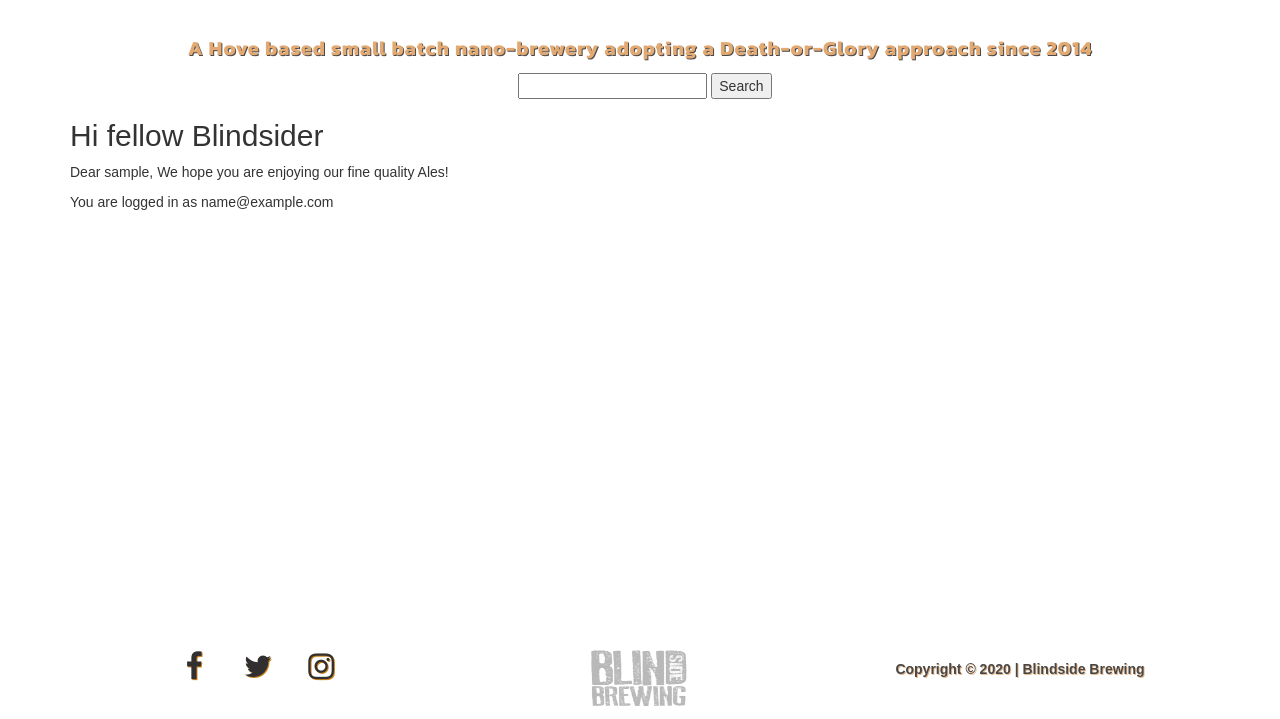
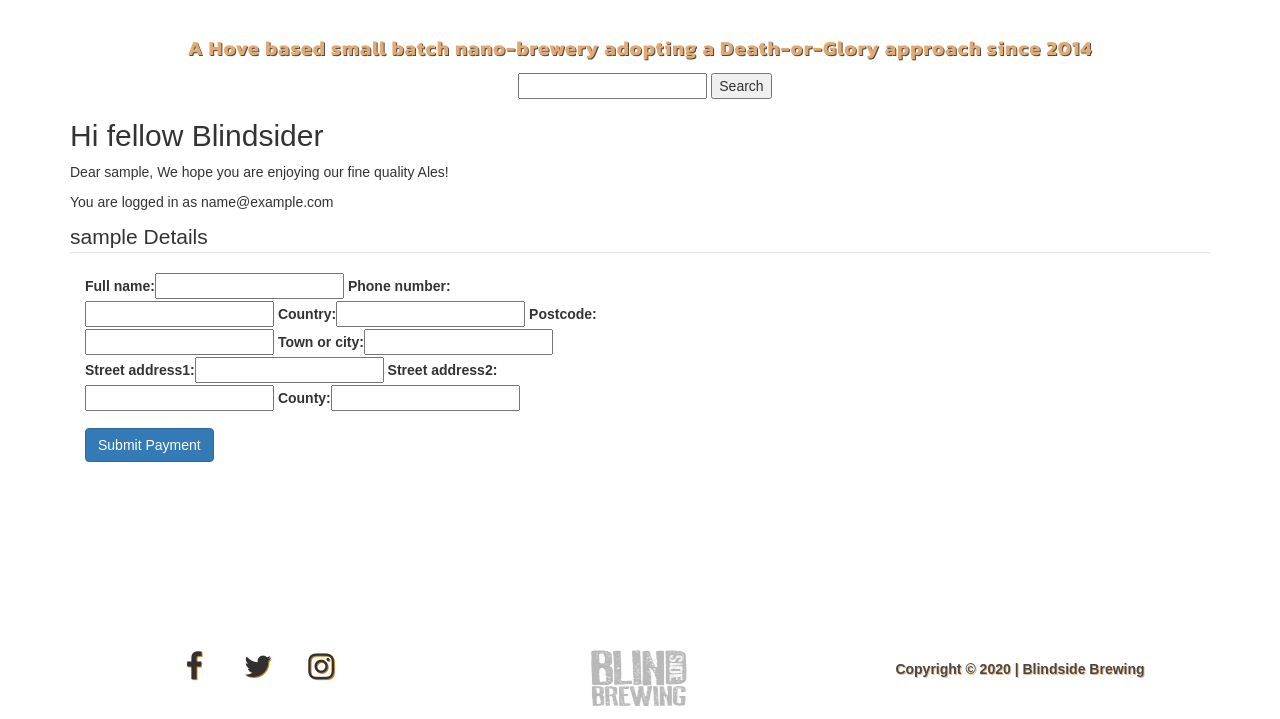
Before and after one commit to RobSimons1/ms4-ecommerce, a Django app: page /accounts/profile/ in a window 1280 px wide. Shown: the part 81-800 px from the top of the page. Run offline with Django 3.2, Linux system fonts and the light colour scheme; the visitor is signed in with stand-in values (Sample User, id 1); some libraries are stand-ins or nearby versions.

Commit message:
Profile details form added to Profile page

```diff
--- a/accounts/forms.py
+++ b/accounts/forms.py
@@ -2,7 +2,17 @@ from django import forms
 from django.contrib.auth.models import User
 from django.contrib.auth.forms import UserCreationForm
 from django.core.exceptions import ValidationError
+from checkout.models import Order
 
+class OrderForm(forms.ModelForm):
+
+    class Meta:
+        model = Order
+        fields = (
+            'full_name', 'phone_number', 'country', 'postcode',
+            'town_or_city', 'street_address1', 'street_address2',
+            'county'
+        )
 
 class ContactForm(forms.Form):
     user_email = forms.EmailField(help_text='A valid email address, please.')
--- a/accounts/templates/profile.html
+++ b/accounts/templates/profile.html
@@ -1,6 +1,22 @@
 {% extends "base.html" %}
+{% load bootstrap_tags %}
+
 {% block content %}
     <h2>Hi fellow Blindsider</h2>
     <p>Dear {{ user.username }}, We hope you are enjoying our fine quality Ales!</p>
     <p>You are logged in as {{ user.email }} </p>
+
+    <form role="form" method="post" id="profile-form" action="{% url 'profile' %}">
+    <legend>{{ user.username }} Details</legend>
+
+    <div class="form-group col-md-6">
+        {{ order_form | as_bootstrap }}
+    </div>
+
+    {% csrf_token %}
+    <div class="form-group col-md-12">
+        <input class=" btn btn-primary" id="submit_payment_btn" name="commit" type="submit" value="Submit Payment">
+    </div>
+</form>
+
 {% endblock %}
--- a/accounts/views.py
+++ b/accounts/views.py
@@ -1,7 +1,7 @@
 from django.shortcuts import render, redirect, HttpResponseRedirect
 from django.contrib import messages, auth
 from django.core.urlresolvers import reverse
-from .forms import UserLoginForm, UserRegistrationForm, ContactForm
+from .forms import UserLoginForm, UserRegistrationForm, ContactForm, OrderForm
 from django.template.context_processors import csrf
 from django.contrib.auth.decorators import login_required
 from django.core.mail import send_mail
@@ -80,7 +80,11 @@ def login(request):
 @login_required
 def profile(request):
     """A view that displays the profile page of a logged in user"""
-    return render(request, 'profile.html')
+    order_form = OrderForm()
+    if request.method == "POST":
+        order_form = OrderForm(request.POST)
+
+    return render(request, "profile.html", {"order_form": order_form})
 
 
 def register(request):
--- a/checkout/templates/checkout.html
+++ b/checkout/templates/checkout.html
@@ -13,6 +13,7 @@
 {% endblock %}
 
 {% block content %}
+<div class="container">
 <div class="row row-flex">
     {% for item in cart_items %}
         <div class="col-xs-10 col-xs-offset-1 col-sm-offset-0 col-sm-6 col-md-4 display panel panel-default">
@@ -33,7 +34,7 @@
     <h3>Total</h3>
     <h3><span class="glyphicon glyphicon-euro" aria-hidden="true"></span>{{ total }}</h3>
 </div>
-
+</div>
 <form role="form" method="post" id="payment-form" action="{% url 'checkout' %}">
     <legend>Payment Details</legend>
 
```
